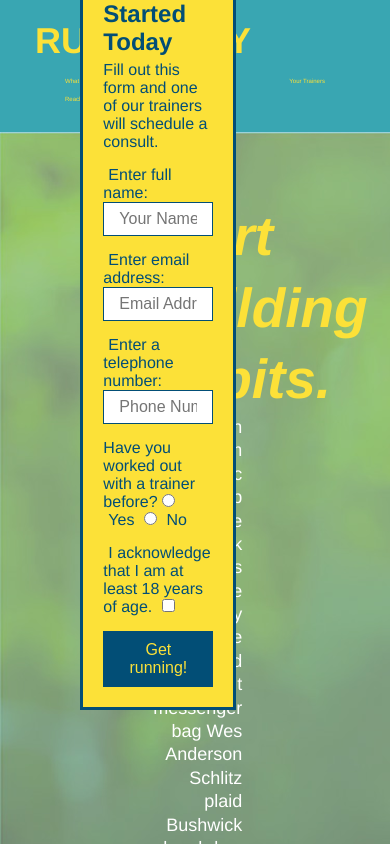
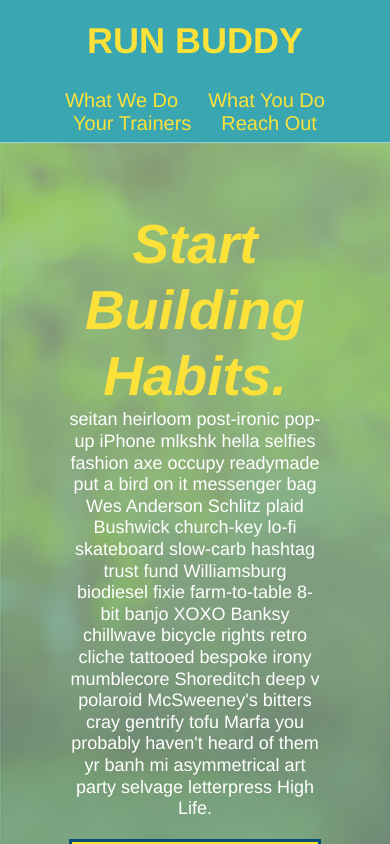
Before and after one commit to nathanhelms/run-buddy, a plain HTML site: page index.html in a window 390 px wide. Shown: the top 844 px of the page. Drawn offline with Linux system fonts and the light colour scheme.

Commit message:
media queries added

```diff
--- a/assets/css/style.css
+++ b/assets/css/style.css
@@ -44,7 +44,7 @@ header nav ul {
 }
 
 header nav ul li a {
-  margin: 0 30px;
+  padding: 10px 15px;
   font-weight: lighter;
   font-size: 1.55vw;
 }
@@ -84,6 +84,7 @@ section {
   display: flex;
   justify-content: center;
   flex-wrap: wrap;
+  align-items: flex-start;
 }
 
 .hero-cta {
@@ -92,7 +93,7 @@ section {
   margin: 3.5%;
   color: #fff;
   font-size: 18px;
-  line-height: 1.3;
+  line-height: 1.2;
 }
 
 .hero-cta h2 {
@@ -109,7 +110,6 @@ section {
   padding: 20px;
   width: 500px;
   color: #024e76;
-  position: absolute;
   bottom: 120px;
   right: 140px;
   width: 40%;
@@ -194,11 +194,10 @@ section {
   font-size: 26px;
   line-height: 1.5;
   color: #024e76
-
 }
 
 .section-title {
-  font-size: 55px;
+  font-size: 48px;
   color: #024e76;
   border-bottom: 3px solid;
   padding-bottom: 20px;
@@ -342,3 +341,69 @@ section {
 .flex-row {
   display: flex;
 }
+
+
+
+
+
+
+/* MEDIA QUERY FOR SMALLER DESKTOP SCREENS AND SMALLER */
+@media screen and (max-width: 980px) {
+  header {
+    padding-bottom: 0;
+    justify-content: center;
+  }
+
+  header h1 {
+    width: 100%;
+    text-align: center;
+  }
+
+  header nav ul {
+    margin-top: 20px;
+    width: 100%;
+    justify-content: center;
+  }
+
+  header nav ul li a {
+    font-size: 20px;
+  }
+
+  footer h2, footer div {
+    text-align: center;
+    width: 100%;
+  }
+
+  .hero-cta, .hero-form {
+    width: 100%;
+  }
+
+  .hero-cta {
+    text-align: center;
+  }
+
+  .section-title {
+    width: 80%;
+  }
+
+  .trainer {
+    flex: 0 70%;
+  }
+
+  .contact-info iframe{
+    flex: 1 100%;
+  }
+}
+
+
+/* MEDIA QUERY FOR TABLETS AND SMALLER */
+@media screen and (max-width: 768px) {
+
+
+}
+
+/* MEDIA QUERY FOR MOBILE PHONES AND SMALLER */
+@media screen and (max-width: 575px) {
+
+
+}
--- a/index.html
+++ b/index.html
@@ -2,6 +2,7 @@
 <html lang="en">
   <head>
     <meta charset="UTF-8" />
+    <meta name="viewport" content="width=device-width, initial-scale=1.0" />
     <link rel="stylesheet" href="./assets/css/style.css">
     <title>Run Buddy</title>
   </head>
```
Also changed, not shown: privacy-policy.html (+1 -0 lines).
